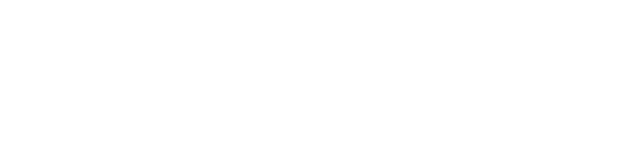
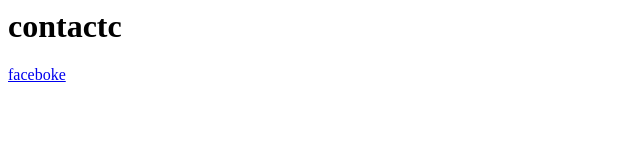
Before and after one commit to abramReda/WebSite, a plain HTML site: page index.html in a window 1280 px wide. Shown: the whole page, without its empty margins (0-640 px from the left). Drawn offline with Linux system fonts and the light colour scheme.

Commit message:
Update index.html

```diff
--- a/index.html
+++ b/index.html
@@ -4,4 +4,9 @@
 <title>hhhd</title>
 </head>
 
+<boady>
+  <h1>contactc</h1>
+  <a href="https://www.facebook.com/IbramReda1">faceboke</a>
+</boady>
+
 </html>
```
